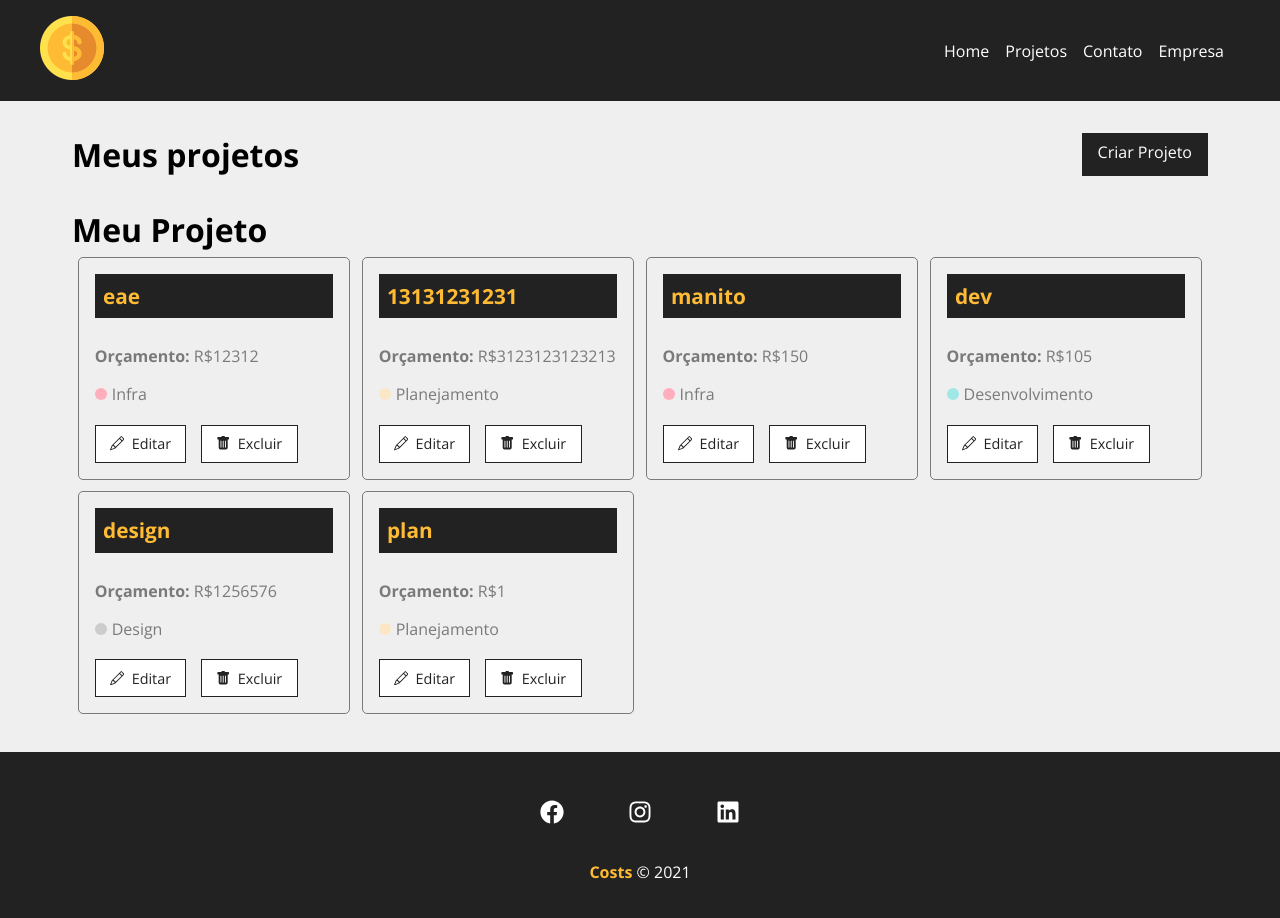
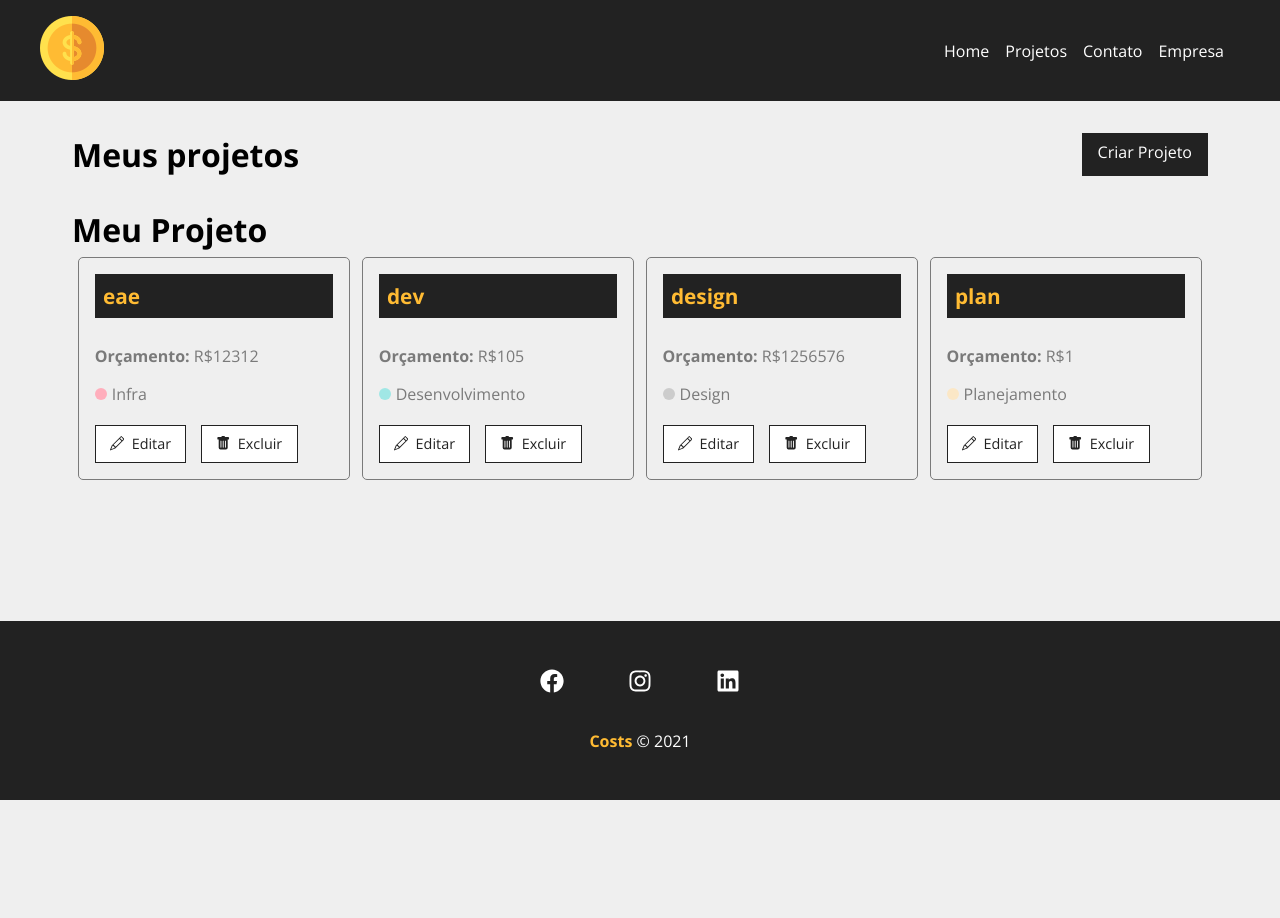
Before and after one commit to while-kaique/Projeto-React_01, a React (Create React App) app in the folder costs/: page /projects in a window 1280 px wide. Shown: the top 918 px of the page. After the commit the page ends 800 px from the top, so only its background shows below. Built offline with nearby package versions, Linux system fonts and the light colour scheme; data requests are answered from the project's data file; the HTML template or start-up script is replaced by a standard one; a web font is replaced by a local one.

Commit message:
Removendo projetos

```diff
--- a/costs/db.json
+++ b/costs/db.json
@@ -10,28 +10,6 @@
       "cost": 0,
       "services": [],
       "id": 1
-    },
-    {
-      "name": "13131231231",
-      "budget": "3123123123213",
-      "category": {
-        "id": "4",
-        "name": "Planejamento"
-      },
-      "cost": 0,
-      "services": [],
-      "id": 2
-    },
-    {
-      "name": "manito",
-      "budget": "150",
-      "category": {
-        "id": "1",
-        "name": "Infra"
-      },
-      "cost": 0,
-      "services": [],
-      "id": 3
     },
     {
       "name": "dev",
--- a/costs/src/components/pages/Projects.jsx
+++ b/costs/src/components/pages/Projects.jsx
@@ -12,6 +12,7 @@
 
     const [projects, setProjects] = useState([])
     const [removeLoading, setRemoveLoading] = useState(false)
+    const [projectMessage, setProjectMesssage] = useState('')
 
     const location = useLocation()
 
@@ -28,17 +29,28 @@
                     'Content-Type': 'application/json'
                 },
 
-            }).then(resp => {
-                return resp.json()
-            })
+            }).then(resp => resp.json())
             .then(data => {
-                console.log(data)
                 setProjects(data)
                 setRemoveLoading(true)
             })
             .catch(err => console.log(err))
         }, 1000);
     }, [])
+
+    function removeProject (id) {
+        fetch(`http://localhost:5000/projects/${id}`, {
+            method: 'DELETE',
+            headers: {
+                'Content-Type': 'application/json'
+            },
+        }).then(resp => resp.json())
+        .then(() => {
+            setProjects(projects.filter((project) => project.id !== id))
+            setProjectMesssage('Projeto removido com sucesso!')
+        })
+        .catch(err => console.log(err))
+    }
 
     return (
         <div className={styles.project_container}>
@@ -47,6 +59,7 @@
                 <LinkButtom to="/newproject" text="Criar Projeto" />
             </div>
             <h1>Meu Projeto</h1>
+            {projectMessage && <Message type="sucess" msg={projectMessage}/>}
             {message && <Message type="sucess" msg={message}/>}
             <Container customClass="start">
                 {projects.length > 0 &&
@@ -57,6 +70,7 @@
                     budget={project.budget}
                     category={project.category.name}
                     key={project.id}
+                    handleRemove={removeProject}
                     />
                 })}
 
--- a/costs/src/components/projects/ProjectCard.jsx
+++ b/costs/src/components/projects/ProjectCard.jsx
@@ -4,7 +4,12 @@
 import {BsPencil, BsFillTrashFill} from 'react-icons/bs'
 
 function ProjectCard ({id, name, budget, category, handleRemove}){
-    const categoryName = category.toLowerCase()
+
+    const remove = (e) => {
+        e.preventDefault()
+        handleRemove(id)
+    }
+
     return (
         <div className={styles.project_card}>
             <h4>{name}</h4>
@@ -12,13 +17,13 @@
                 <span>Orçamento:</span> R${budget}
             </p>
             <p className={styles.category_text}>
-                <span className={styles[categoryName]}></span> {category}
+                <span className={styles[category.toLowerCase()]}></span> {category}
             </p>
             <div className={styles.project_card_actions}>
                 <Link to='/'>
                     <BsPencil/> Editar
                 </Link>
-                <button>
+                <button onClick={remove}>
                     <BsFillTrashFill/> Excluir
                 </button>
             </div>
```
